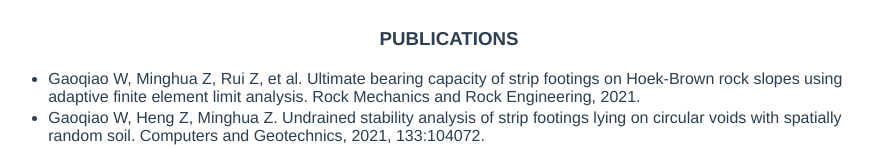
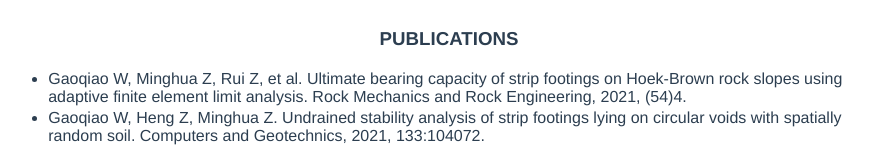
Before and after one commit to highbridgewu/vue, a Vue app: page / in a window 1280 px wide. Shown: the part 525-673 px from the top of the page, without its empty margins (191-1064 px from the left). Built offline with nearby package versions, Linux system fonts and the light colour scheme.

Commit message:
Update HelloWorld.vue

```diff
--- a/src/components/HelloWorld.vue
+++ b/src/components/HelloWorld.vue
@@ -13,7 +13,7 @@
     </ul>
     <h3>PUBLICATIONS</h3>
     <ul>
-      <li>Gaoqiao W, Minghua Z, Rui Z, et al. Ultimate bearing capacity of strip footings on Hoek-Brown rock slopes using adaptive finite element limit analysis. Rock Mechanics and Rock Engineering, 2021.</li>
+      <li>Gaoqiao W, Minghua Z, Rui Z, et al. Ultimate bearing capacity of strip footings on Hoek-Brown rock slopes using adaptive finite element limit analysis. Rock Mechanics and Rock Engineering, 2021, (54)4.</li>
       <li>Gaoqiao W, Heng Z, Minghua Z. Undrained stability analysis of strip footings lying on circular voids with spatially random soil. Computers and Geotechnics, 2021, 133:104072.</li>
       <li>Gaoqiao W, Heng Z, Minghua Z, et al. Stochastic analysis of dual tunnels in spatially random soil. Computers and Geotechnics, 2021, 129:103861.</li>
       <li>Gaoqiao W, Minghua Z, Rui Z, et al. Ultimate bearing capacity of eccentrically loaded strip footings above voids in rock masses. Computers and Geotechnics, 2020, 128:103819.</li>
```
